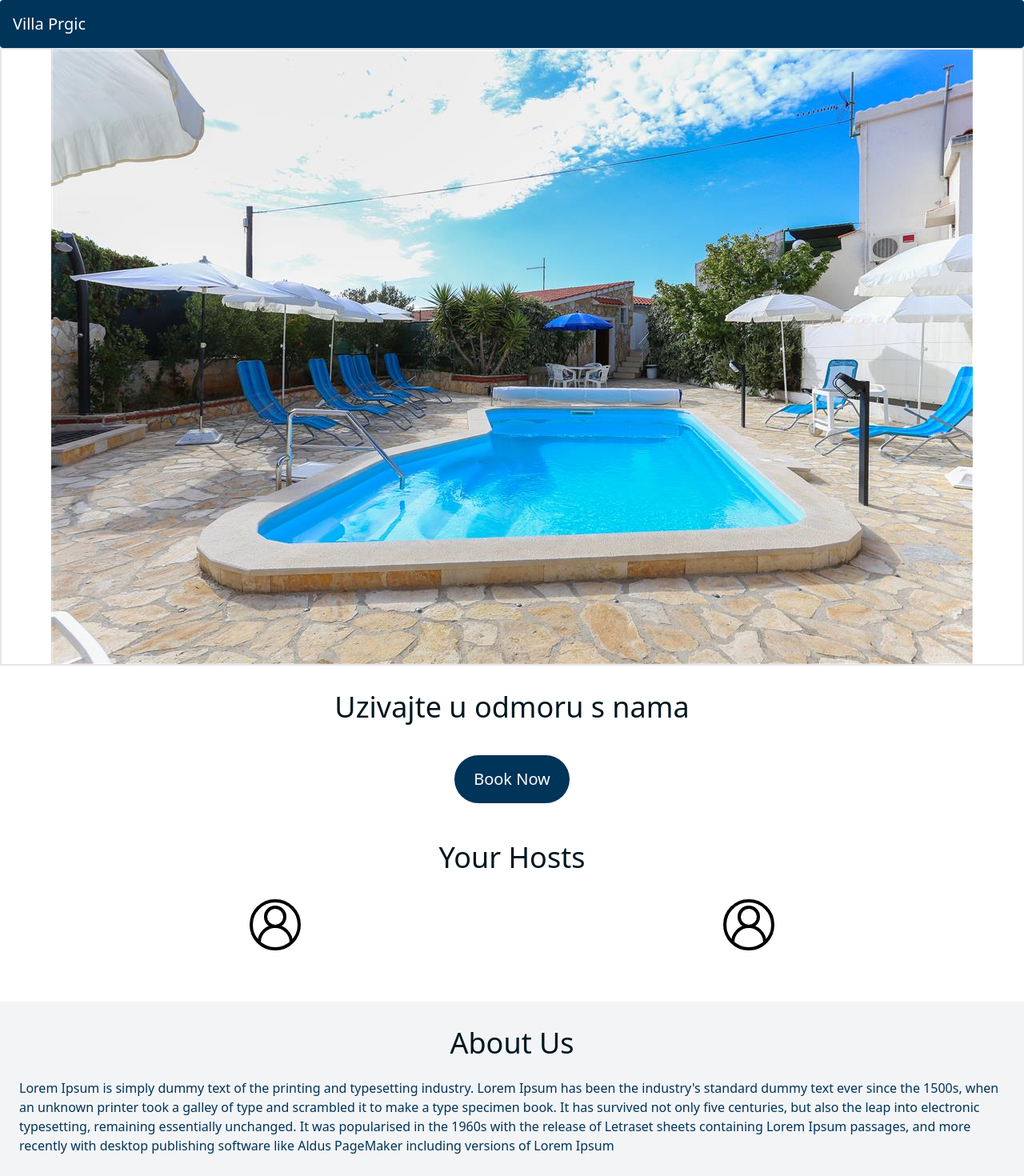
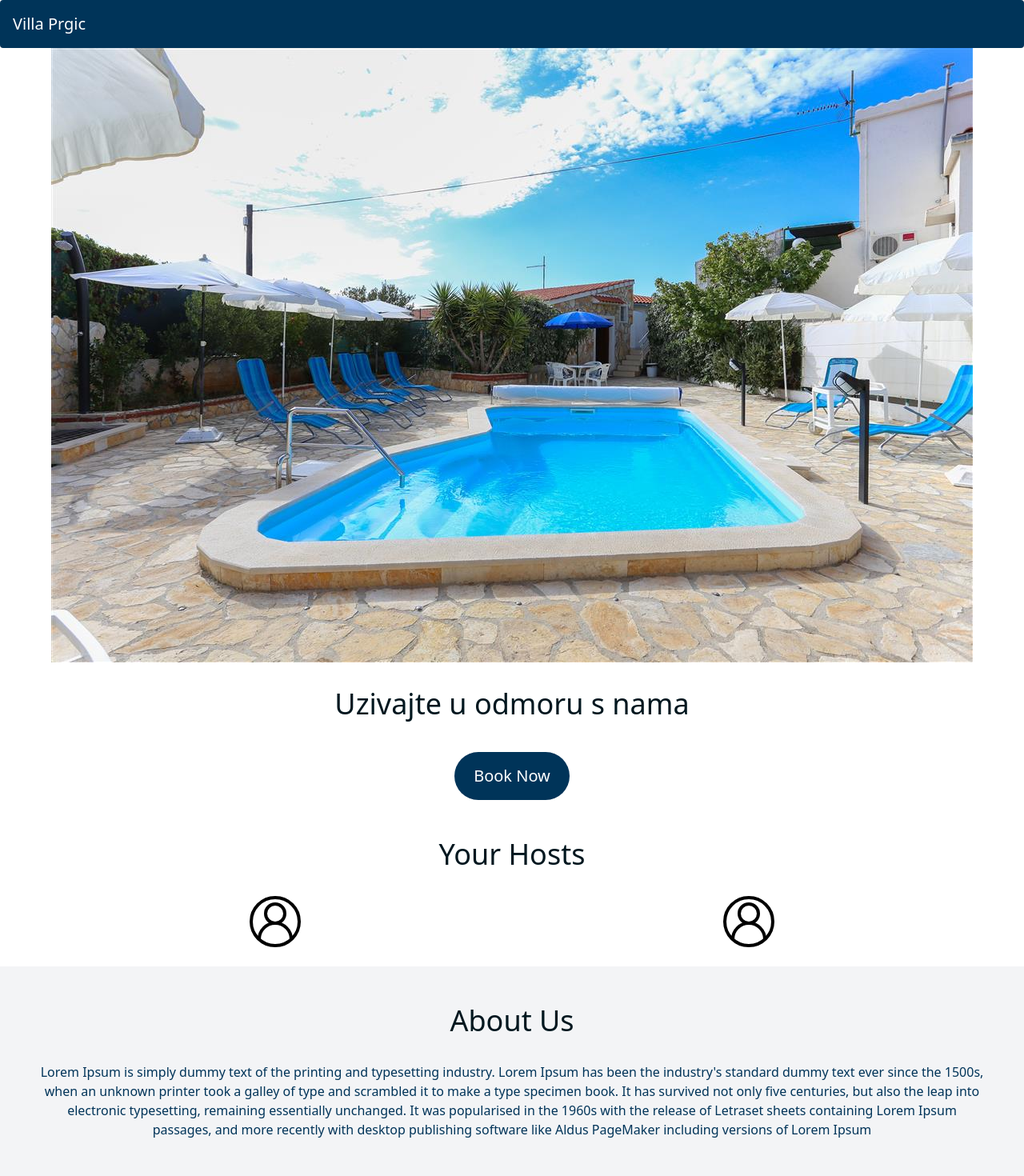
Before and after one commit to valentin994/villa-prgic, a React (Vite) app: page / in a window 1280 px wide. Shown: the top 1470 px of the page at 80% size. Built offline with nearby package versions, Linux system fonts and the light colour scheme.

Commit message:
fixed about section in Home.tsx

```diff
--- a/src/Components/Home.tsx
+++ b/src/Components/Home.tsx
@@ -6,7 +6,7 @@ import account from "../assets/account.svg"
 function Home() {
     return (
         <div className="text-primary">
-            <div className="flex w-full justify-center items-center border-2">
+            <div className="flex w-full justify-center items-center">
                     <img className="object-cover max-w-full h-auto" src={heroPicture} alt="Pool picture"/>
             </div>
             <div className="container flex items-center justify-center py-4">
@@ -22,9 +22,11 @@ function Home() {
                 <img className="w-16" src={account} />
             </div>
             </div>
-            <div className="container flex flex-wrap items-center justify-around p-2 pb-10 mt-10 bg-gray-100">
-                <p className="text-4xl w-full text-center font-light py-6">About Us</p>
-                <p className="text-secondary px-4">Lorem Ipsum is simply dummy text of the printing and typesetting industry. Lorem Ipsum has been the industry's standard dummy text ever since the 1500s, when an unknown printer took a galley of type and scrambled it to make a type specimen book. It has survived not only five centuries, but also the leap into electronic typesetting, remaining essentially unchanged. It was popularised in the 1960s with the release of Letraset sheets containing Lorem Ipsum passages, and more recently with desktop publishing software like Aldus PageMaker including versions of Lorem Ipsum</p>
+            <div className="flex flex-wrap items-center justify-around bg-gray-100">
+                <div className="container text-center p-8">
+                    <p className="text-4xl w-full text-center font-light p-4">About Us</p>
+                    <p className="text-secondary p-4">Lorem Ipsum is simply dummy text of the printing and typesetting industry. Lorem Ipsum has been the industry's standard dummy text ever since the 1500s, when an unknown printer took a galley of type and scrambled it to make a type specimen book. It has survived not only five centuries, but also the leap into electronic typesetting, remaining essentially unchanged. It was popularised in the 1960s with the release of Letraset sheets containing Lorem Ipsum passages, and more recently with desktop publishing software like Aldus PageMaker including versions of Lorem Ipsum</p>
+                </div>
             </div>
         </div>
            )
```
